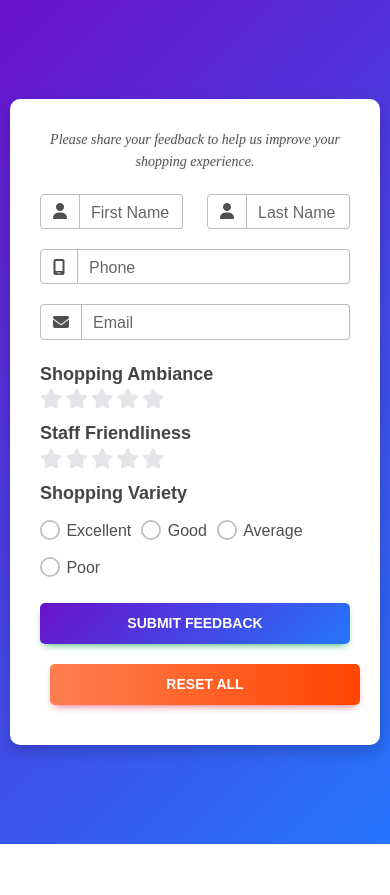
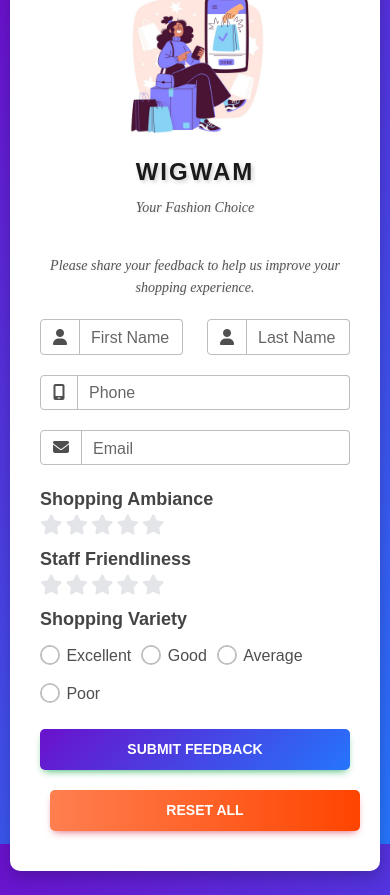
Before and after one commit to Aadil-Raja/feedbackform, a React (Vite) app in the folder ui/vite-project/: page / in a window 390 px wide. Before the commit the page ends 844 px from the top, so only its background shows below. Built offline with nearby package versions, Linux system fonts and the light colour scheme; no server answers.

Commit message:
second commit

```diff
--- a/ui/vite-project/src/components/Feedback.jsx
+++ b/ui/vite-project/src/components/Feedback.jsx
@@ -109,7 +109,11 @@ const toggleTheme = () => {
             <MDBRow className="g-0">
               {/* Left Column: image */}
 
-              <MDBCol md="6" className="d-none d-md-block">
+              <MDBCol
+    xs="12"
+    md="6"
+    className="order-1 order-md-1"
+  >
                 <MDBCardImage
                   src="shopping-header2.jpg"
                   alt="Shopping Header"
@@ -123,7 +127,11 @@ const toggleTheme = () => {
 
 
               {/* Right Column: form */}
-              <MDBCol  md="6">
+              <MDBCol
+    xs="12"
+    md="6"
+    className="order-2 order-md-2"
+  >
                 <MDBCardBody className="feedback-card-body">
 
                   <p className="feedback-subtitle">
```
